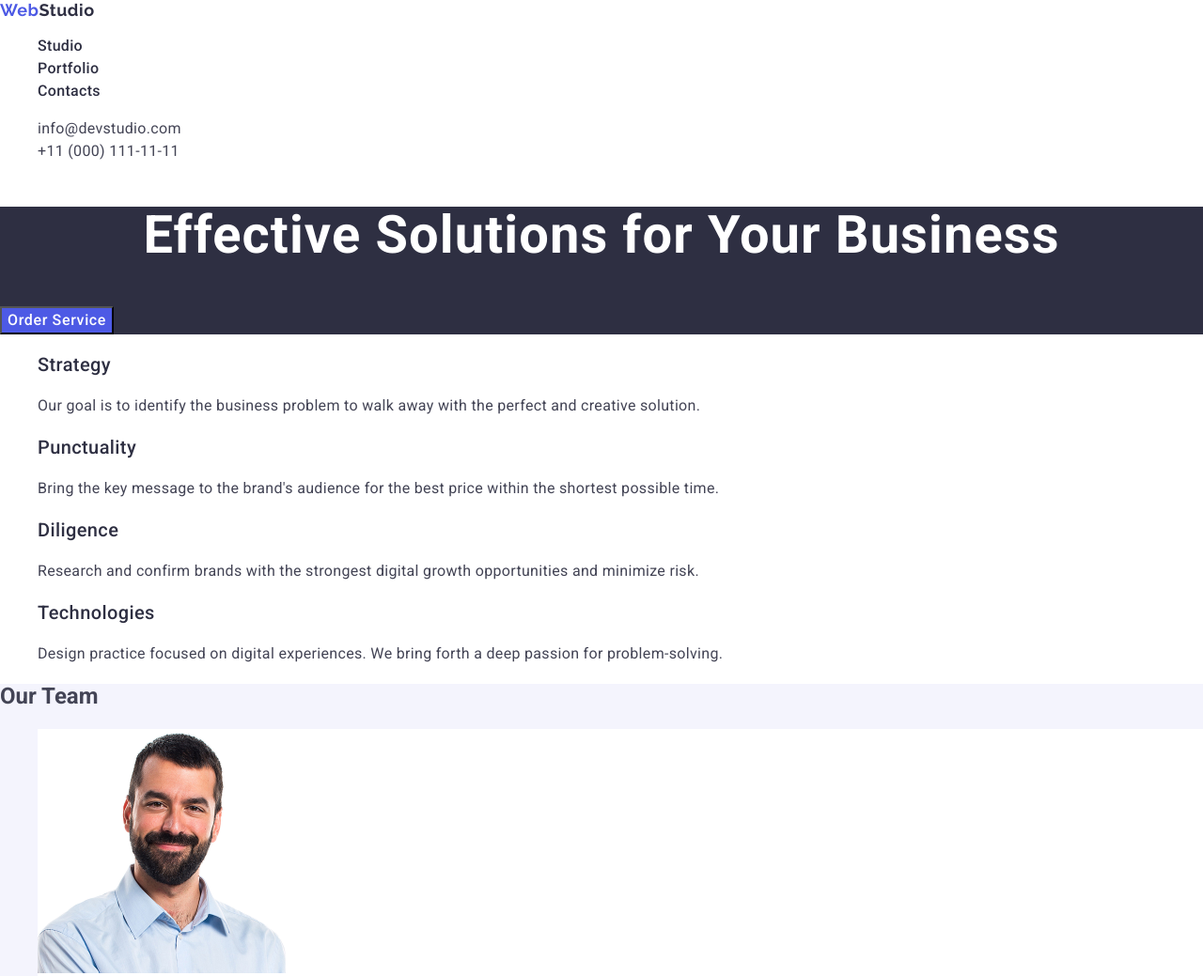
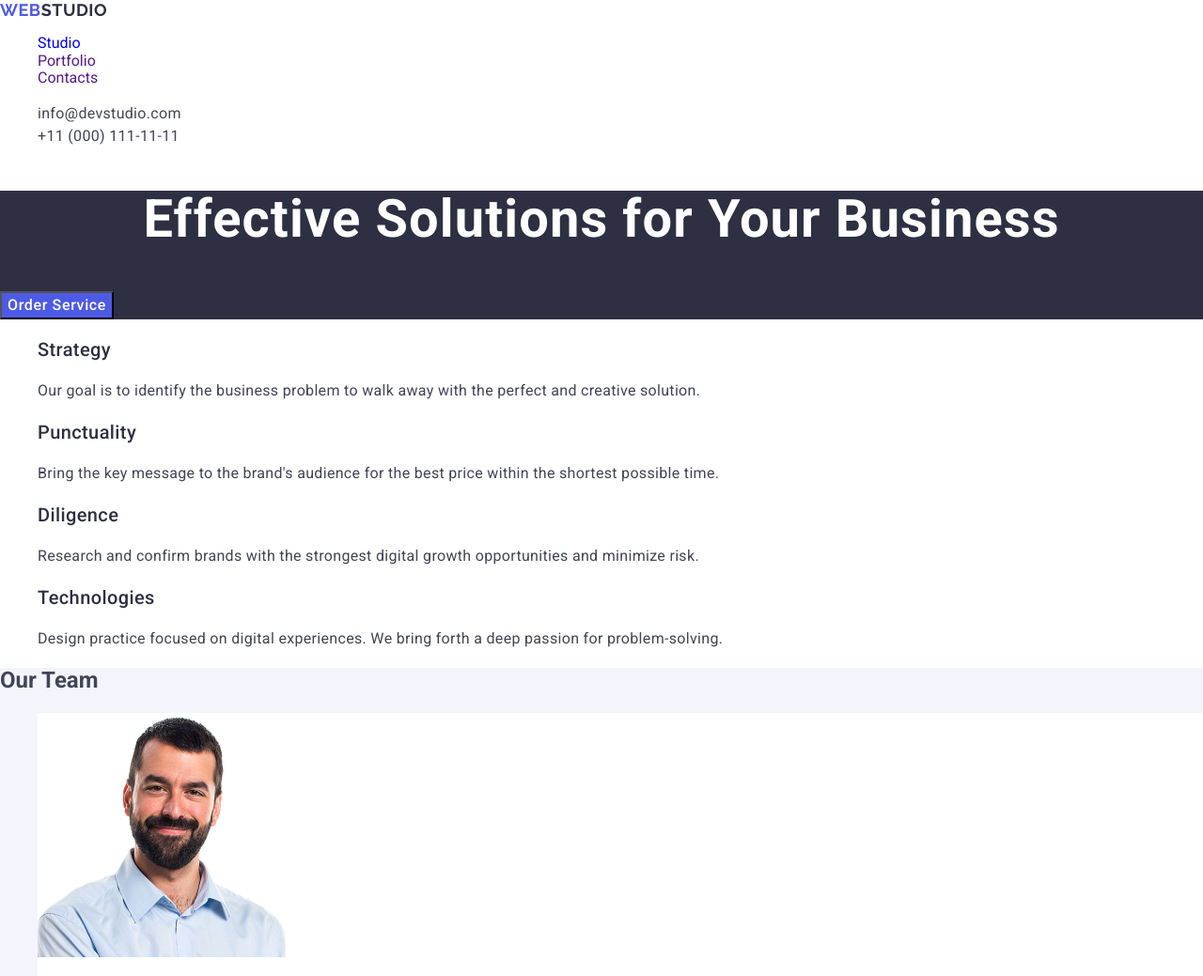
Before and after one commit to br0nt1k/goit-markup-hw-02, a plain HTML site: page index.html in a window 1280 px wide. Shown: the top 1039 px of the page at 94% size. Drawn offline with nearby package versions, Linux system fonts and the light colour scheme.

Commit message:
edit css and html

```diff
--- a/css/styles.css
+++ b/css/styles.css
@@ -10,6 +10,8 @@
     line-height: 1.16667;
     letter-spacing: 0.03em;
     color: #4d5ae5;
+    text-transform: uppercase;
+    line-height: 1.17;
 }
 .logo-studio{
     font-family: "Raleway", sans-serif;
@@ -25,13 +27,15 @@ a{
 ul{
     list-style: none;
 }
-.nav-a{
-    color: #2e2f42;
+.nav-a:hover,
+.nav-a:focus{
+    color: #404bbf;
     font-size: 16px;
     font-weight: 500;
     line-height: 1.5;
     letter-spacing: 0.02em;
 }
+
 address a{
     font-style: normal;
     font-weight: 400;
```
